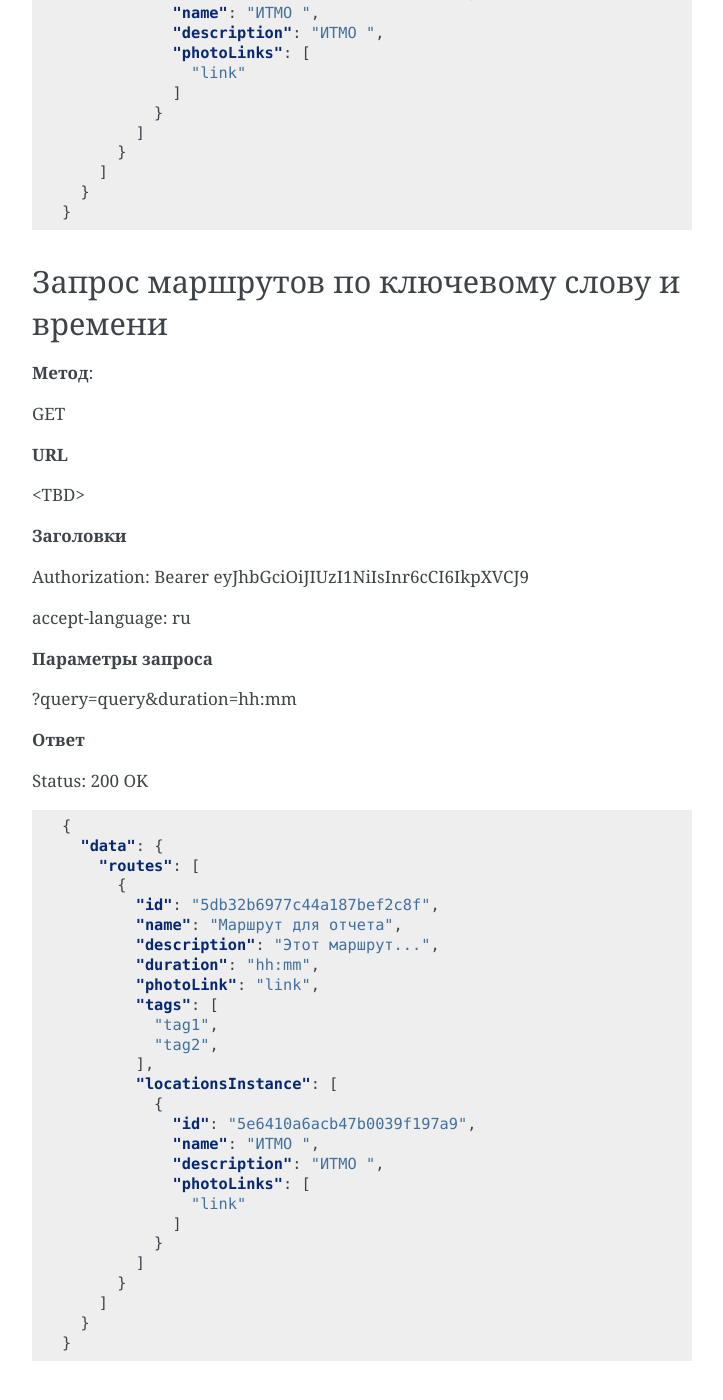
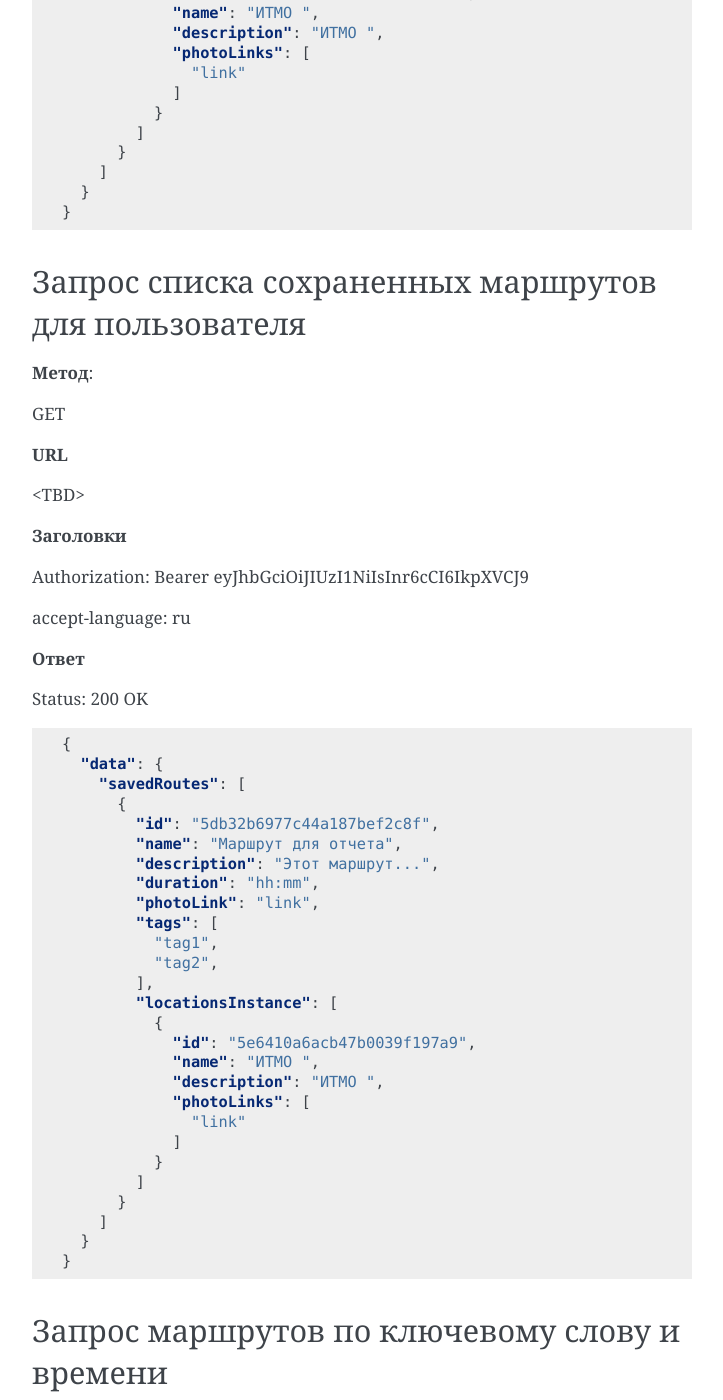
Before and after one commit to dh-center/st-retrospect-docs, a Sphinx documentation site: the page built from docs/pages/api-spec.rst, in a window 1280 px wide and 1400 px high, scrolled down 1985 px. Shown: the whole window, without its empty margins (388-1111 px from the left). Built offline with Sphinx 7.4.7, drawn with Linux system fonts in a browser that asks for light colours; some of the changed text lies outside the part shown.

Commit message:
Added saved routes, popular tags and partner locations queries

```diff
--- a/docs/pages/api-spec.rst
+++ b/docs/pages/api-spec.rst
@@ -106,6 +106,57 @@
       }
     }
 
+Запрос списка сохраненных маршрутов для пользователя
+==================================================================
+
+**Метод**:
+
+GET
+
+**URL**
+
+<TBD>
+
+**Заголовки**
+
+Authorization: Bearer eyJhbGciOiJIUzI1NiIsInr6cCI6IkpXVCJ9
+
+accept-language: ru
+
+**Ответ**
+
+Status: 200 OK
+
+.. code-block:: json
+
+    {
+      "data": {
+        "savedRoutes": [
+          {
+            "id": "5db32b6977c44a187bef2c8f",
+            "name": "Маршрут для отчета",
+            "description": "Этот маршрут...",
+            "duration": "hh:mm",
+            "photoLink": "link",
+            "tags": [
+              "tag1",
+              "tag2",
+            ],
+            "locationsInstance": [
+              {
+                "id": "5e6410a6acb47b0039f197a9",
+                "name": "ИТМО ",
+                "description": "ИТМО ",
+                "photoLinks": [
+                  "link"
+                ]
+              }
+            ]
+          }
+        ]
+      }
+    }
+
 Запрос маршрутов по ключевому слову и времени
 ==================================================================
 
@@ -160,3 +211,75 @@
         ]
       }
     }
+
+Запрос популярных тегов
+==================================================================
+
+**Метод**:
+
+GET
+
+**URL**
+
+<TBD>
+
+**Заголовки**
+
+Authorization: Bearer eyJhbGciOiJIUzI1NiIsInr6cCI6IkpXVCJ9
+
+accept-language: ru
+
+**Ответ**
+
+Status: 200 OK
+
+.. code-block:: json
+
+    {
+        "tags": [
+          {
+            "id": "5db32b6977c44a187bef2c8f",
+            "name": "Tag1",
+            "icon": "icon_url"
+          }
+        ]
+    }
+
+Запрос ближайших партнерских локаций
+==================================================================
+
+**Метод**:
+
+GET
+
+**URL**
+
+<TBD>
+
+**Заголовки**
+
+Authorization: Bearer eyJhbGciOiJIUzI1NiIsInr6cCI6IkpXVCJ9
+
+accept-language: ru
+
+**Параметры запроса**
+
+?latitude=59.03456&longitude=30.123456
+
+**Ответ**
+
+Status: 200 OK
+
+.. code-block:: json
+
+    {
+        "locations": [
+          {
+            "id": "5db32b6977c44a187bef2c8f",
+            "name": "Библиотека Пушкина",
+            "description": "Эта локация очень хороша",
+            "latitude": 59.03456,
+            "longitude": 30.123456
+          }
+        ]
+    }
```
